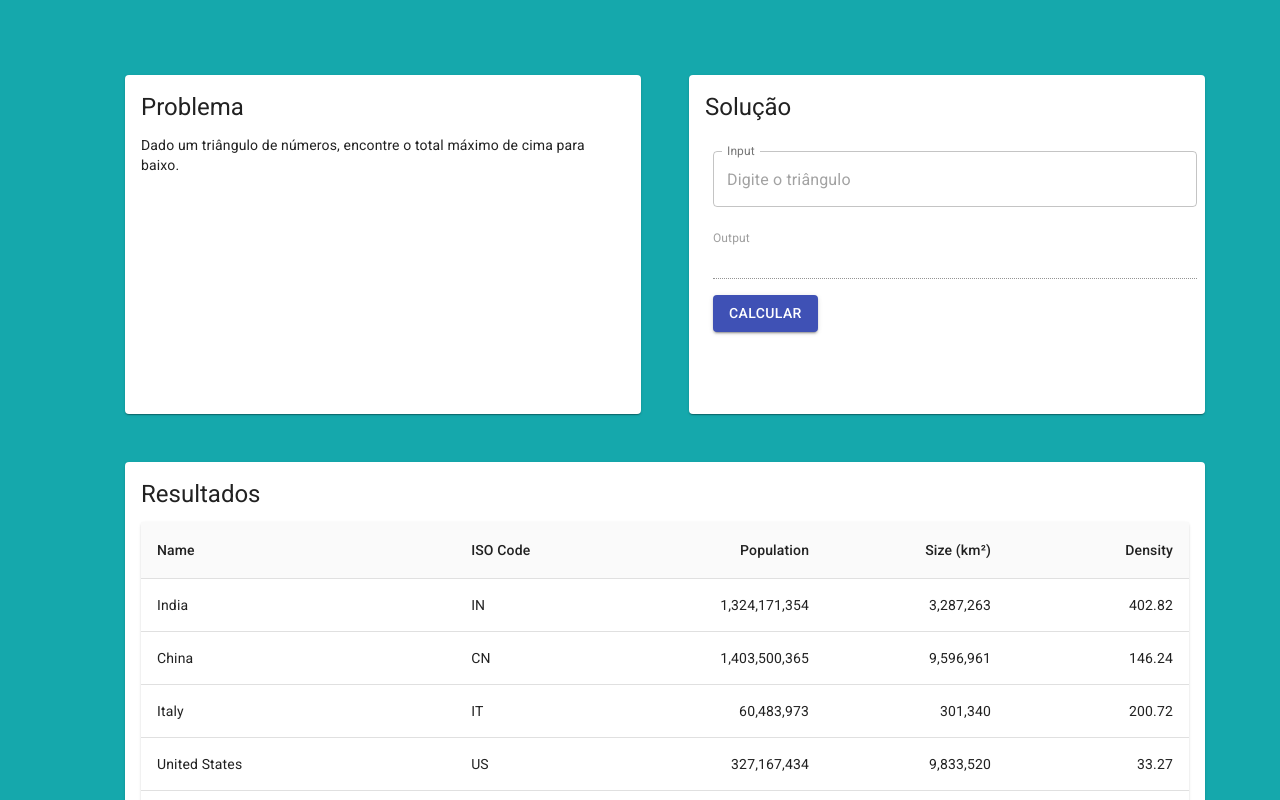
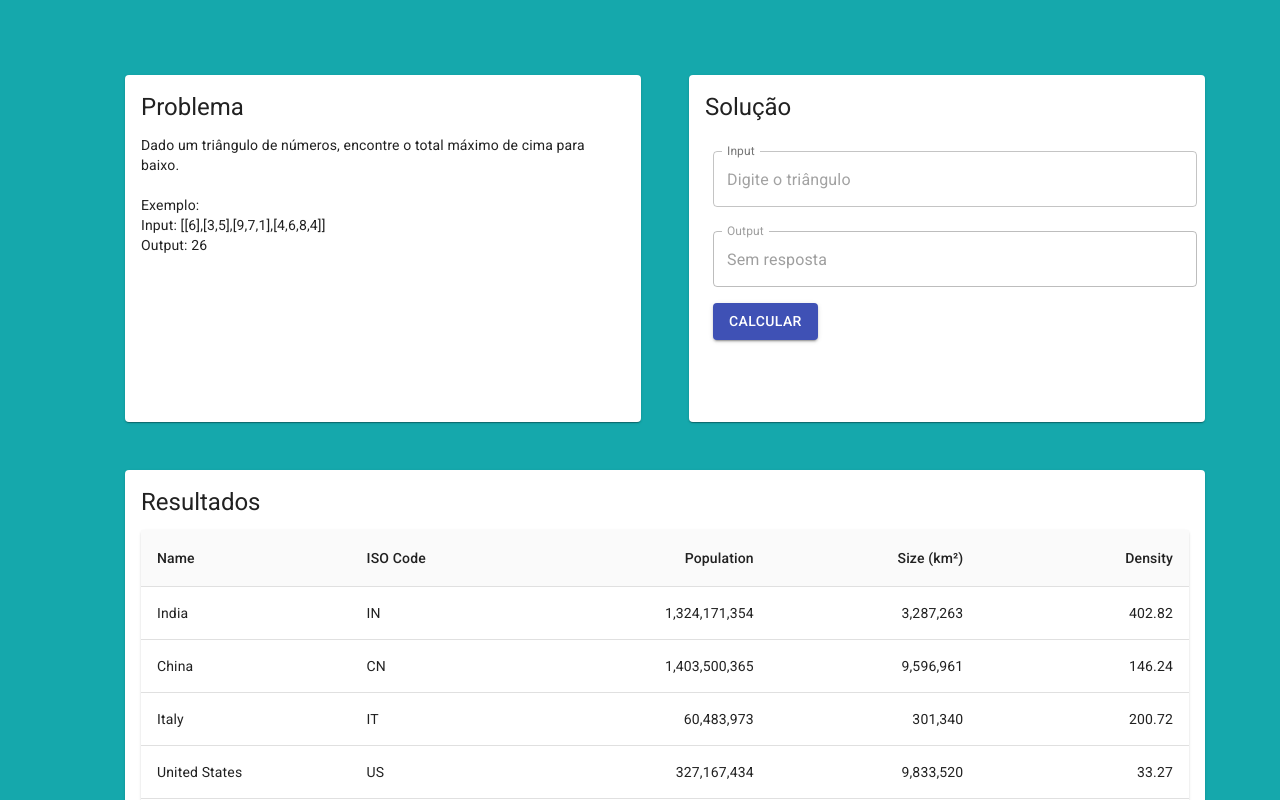
Before and after one commit to chicomcastro/teste-de-logica-WAAC, a React (Create React App) app in the folder teste-waac/: page / in a window 1280 px wide. Shown: the top 800 px of the page. Built offline with nearby package versions, Linux system fonts and the light colour scheme.

Commit message:
Implementation of core funtion

```diff
--- a/teste-waac/src/App.js
+++ b/teste-waac/src/App.js
@@ -9,7 +9,7 @@ import BeachAccessIcon from "@material-ui/icons/BeachAccess";
 
 import SimpleCard from './components/SimpleCard'
 import SimpleTable from './components/SimpleTable'
-import InputField from './components/InputField'
+import SolutionCardBody from './components/SolutionCardBody'
 
 const styles = () => ({
   root: {
@@ -65,22 +65,34 @@ const App = ({ classes }) => (
           SimpleCard({
             title: "Problema",
             body: "Dado um triângulo de números, encontre o total máximo de cima para baixo."
+          }, () => {
+            return (
+              <Typography variant="body2" component="p" >
+                <br/>
+                Exemplo:<br/>
+                Input: [[6],[3,5],[9,7,1],[4,6,8,4]]<br/>
+                Output: 26
+              </Typography>
+            )
           })
-      }</Grid>
+        }
+      </Grid>
       <Grid item xs={6}>
         {
           SimpleCard({
             title: "Solução",
             body: null
-        }, () => InputField({ output: output, }))
-      }</Grid>
+          }, () => SolutionCardBody({ output: output, }))
+        }
+      </Grid>
       <Grid item xs={12}>
         {
           SimpleCard({
             title: "Resultados",
             body: null
           }, () => SimpleTable())
-      }</Grid>
+        }
+      </Grid>
     </Grid>
   </div>
 );
--- a/teste-waac/src/Components/SimpleTable.js
+++ b/teste-waac/src/Components/SimpleTable.js
@@ -10,25 +10,25 @@ import TableRow from '@material-ui/core/TableRow';
 
 const columns = [
   { id: 'name', label: 'Name', minWidth: 170 },
-  { id: 'code', label: 'ISO\u00a0Code', minWidth: 85 },
+  { id: 'code', label: 'ISO\u00a0Code', minWidth: 170 },
   {
     id: 'population',
     label: 'Population',
-    minWidth: 85,
+    minWidth: 170,
     align: 'right',
     format: value => value.toLocaleString(),
   },
   {
     id: 'size',
     label: 'Size\u00a0(km\u00b2)',
-    minWidth: 85,
+    minWidth: 170,
     align: 'right',
     format: value => value.toLocaleString(),
   },
   {
     id: 'density',
     label: 'Density',
-    minWidth: 85,
+    minWidth: 170,
     align: 'right',
     format: value => value.toFixed(2),
   },
--- a/teste-waac/src/Components/InputField.js
+++ b/teste-waac/src/components/SolutionCardBody.js
@@ -2,6 +2,7 @@ import React from 'react';
 import { makeStyles } from '@material-ui/core/styles';
 import TextField from '@material-ui/core/TextField';
 import Button from '@material-ui/core/Button';
+import MaxCost from '../MaxCost';
 
 const useStyles = makeStyles(theme => ({
     container: {
@@ -19,12 +20,19 @@ const useStyles = makeStyles(theme => ({
     },
 }));
 
+var input = null;
+const defaultOutput = "Sem resposta";
+
 export default function SolutionCardBody(textFieldProps) {
     const classes = useStyles();
-    const [value, setValue] = React.useState('Controlled');
 
-    const handleChange = event => {
-        setValue(event.target.value);
+    const handleInputChange = event => {
+        input = event.target.value;
+    };
+
+    var [output, setName] = React.useState(defaultOutput);
+    const handleOutputChange = newOutput => {
+        setName(newOutput);
     };
 
     return (
@@ -35,6 +43,7 @@ export default function SolutionCardBody(textFieldProps) {
                     label="Input"
                     placeholder="Digite o triângulo"
                     multiline
+                    onChange={handleInputChange}
                     className={classes.textField}
                     margin="normal"
                     variant="outlined"
@@ -48,9 +57,10 @@ export default function SolutionCardBody(textFieldProps) {
                     disabled
                     id="standard-disabled"
                     label="Output"
-                    defaultValue={textFieldProps ? (textFieldProps.output ? textFieldProps.output : null) : null}
+                    value={output}
                     className={classes.textField}
                     margin="normal"
+                    variant="outlined"
                     InputLabelProps={{
                         shrink: true,
                     }}
@@ -60,7 +70,17 @@ export default function SolutionCardBody(textFieldProps) {
                 <Button
                     variant="contained"
                     color="primary"
-                    className={classes.button}>
+                    className={classes.button}
+                    onClick={() => {
+                        output = MaxCost(input);
+
+                        if (output) {
+                            handleOutputChange(output);
+                        }
+                        else {
+                            handleOutputChange(defaultOutput);
+                        }
+                    }}>
                     Calcular
                 </Button>
             </div>
```
Lines whose indentation alone changed are shown as unchanged.
